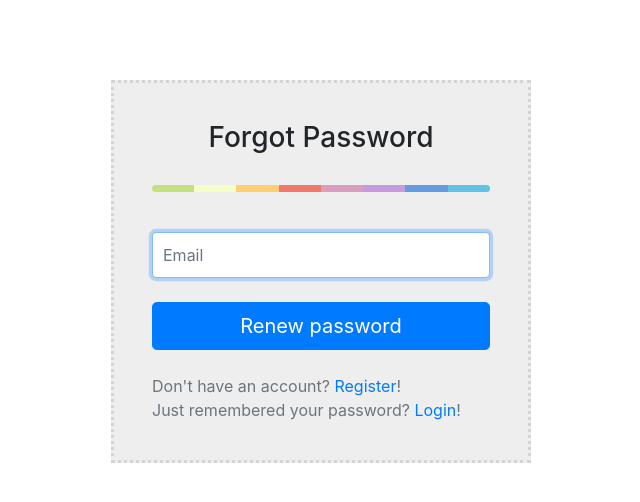
After one commit to SirPryderi/CSCU9W6, a PHP site: page /forgot in a window 1280 px wide. The commit adds this page. Shown: the top 502 px of the page, without its empty margins (319-959 px from the left). Run offline with PHP 8.4, Linux system fonts and the light colour scheme; style sheets or scripts are compiled from the project's sources; some libraries are stand-ins or nearby versions.

Commit message:
Create forgot page

```diff
--- /dev/null
+++ b/src/forgot.php
@@ -0,0 +1,46 @@
+<?php
+/**
+ * Created by PhpStorm.
+ * User: vittorio
+ * Date: 24/03/18
+ * Time: 16:52
+ */
+
+include 'php/Paginator.php';
+include 'php/User.php';
+
+session_start();
+
+if (User::isLogged()) {
+    header('Location: /');
+}
+
+Paginator::makeHeader('login');
+?>
+
+    <div class="container" id="login">
+        <div class="wrapper">
+            <form action="rest/" method="POST" name="forgot_form" class="form-signin">
+                <h3 class="form-heading">Forgot Password</h3>
+                <hr class="colorgraph">
+                <br>
+                <?php Paginator::errorNotification() ?>
+
+                <input type="email" class="form-control" name="email" placeholder="Email" required="" autofocus=""/>
+
+                <br>
+
+                <input type="hidden" name="action" value="forgot"/>
+                <input type="hidden" name="redirect" value="/"/>
+
+                <button class="btn btn-lg btn-primary btn-block" name="Submit" value="Login" type="Submit">Renew password
+                </button>
+
+                <br/>
+                <div class="text-muted">Don't have an account? <a href="/register">Register</a>!</div>
+                <div class="text-muted">Just remembered your password? <a href="/forgot">Login</a>!</div>
+            </form>
+        </div>
+    </div>
+
+<?php Paginator::makeFooter(); ?>
--- a/src/php/User.php
+++ b/src/php/User.php
@@ -47,11 +47,11 @@ class User
             throw new RuntimeException("User $email already exists.");
         }
 
-        $salt = self::encode(uniqid());
+        $password_hash = $salt_hash = null;
 
-        $password_salted = self::encode($password . $salt);
+        self::generateHashPair($password, $password_hash, $salt_hash);
 
-        $statement = "INSERT INTO users (email, password, salt) VALUES ('$email', '$password_salted', '$salt' )";
+        $statement = "INSERT INTO users (email, password, salt) VALUES ('$email', '$password_hash', '$salt_hash' )";
 
         $query = self::$db->prepare($statement);
 
@@ -96,6 +96,12 @@ class User
         }
 
         return new User($rawUser->id, $rawUser->email, $rawUser->password, $rawUser->salt);
+    }
+
+    private static function generateHashPair($password, &$password_hash, &$salt_hash)
+    {
+        $salt_hash = self::encode(uniqid());
+        $password_hash = self::encode($password . $salt_hash);
     }
 
     private static function encode($data)
@@ -155,6 +161,37 @@ class User
         return $users;
     }
 
+    public static function sendNewPasswordByEmail($email)
+    {
+        require_once 'Postman.php';
+
+        $user = self::getUserByEmail($email);
+
+        if ($user === null) {
+            throw new RuntimeException("User not present our databases.");
+        }
+
+        $password = uniqid();
+
+        try {
+            Postman::sendEmail($email, 'Password reset', "Your new password is: <b>$password</b>.");
+            $user->setPassword($password);
+            // TODO convert this to a success message
+            $_SESSION['error'] = "A new password has been sent to $email.";
+        } catch (Exception $e) {
+            $_SESSION['error'] = "Failed to send email to $email.";
+        }
+    }
+
+    public function setPassword($password)
+    {
+        $password_hash = $salt_hash = null;
+
+        self::generateHashPair($password, $password_hash, $salt_hash);
+
+        self::$db->query("UPDATE users SET salt = '$salt_hash', password = '$password_hash' WHERE id = $this->id");
+    }
+
     /**
      * @return integer
      */
```
Also changed, not shown: src/composer.json (added, +14 -0 lines), src/php/Postman.php (added, +43 -0 lines), src/rest/index.php (+12 -6 lines), 2 other files.
